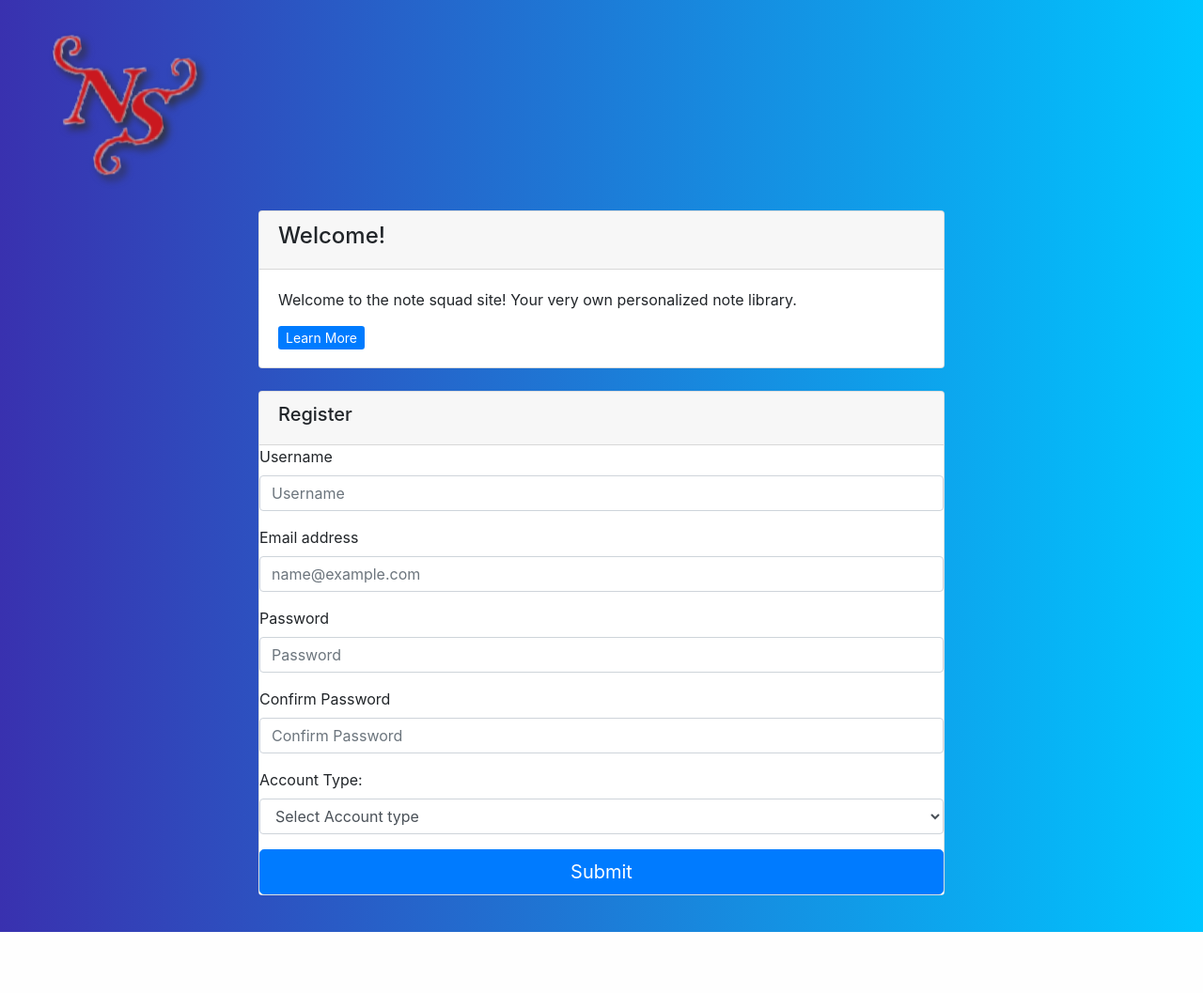
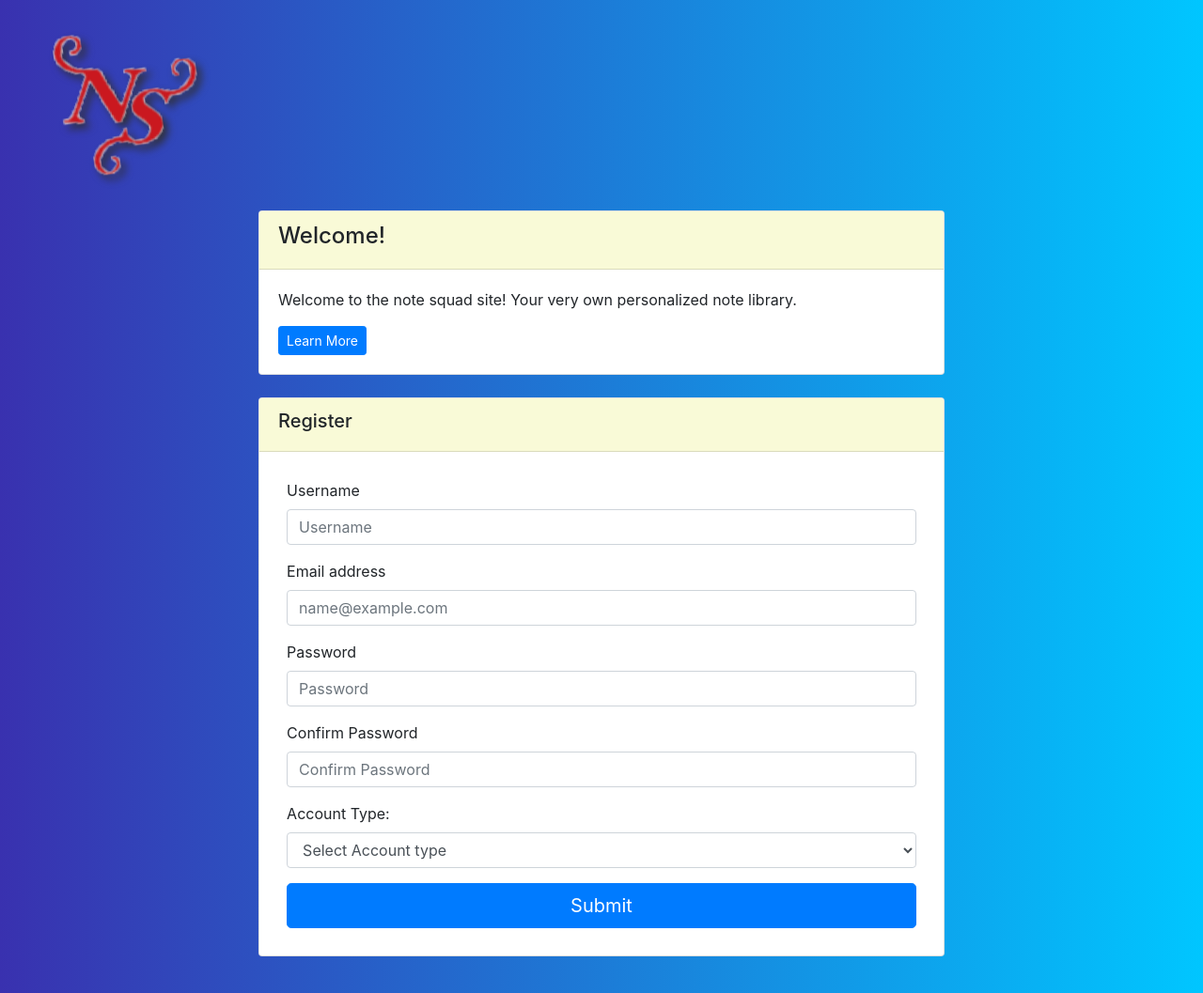
Before and after one commit to Mark-Davis-W/Software_Dev_Methods_class, a web app: file All project code-components/NoteSquad_Website/views/registration.html in a window 1280 px wide. Shown: the part 56-1113 px from the top of the page at 94% size. Before the commit the page ends 1048 px from the top, so only its background shows below. Run offline with its HTML, style and script files only (its server is not run), Linux system fonts and the light colour scheme; some libraries are stand-ins or nearby versions.

Commit message:
cleaned registration some?

```diff
--- a/All project code-components/NoteSquad_Website/views/registration.html
+++ b/All project code-components/NoteSquad_Website/views/registration.html
@@ -32,13 +32,13 @@
         <div class="container register-form">
             <div class ="row justify-content-center">
                 <div class="col-md-8">
-                    <div class="card" style=background-color:rgb(249, 250, 215);>
-                        <div class="card-header">
+                    <div class="card";>
+                        <div class="card-header" style="background-color:rgb(249,250,215)">
                             <h4>Welcome!</h4>
                         </div>
                         <div class="card-body">
                             <p>Welcome to the note squad site! Your very own personalized note library.</p>
-                            <a href="#" class="btn-sm btn-primary">Learn More</a>
+                            <a href="#" type="button" class="btn btn-sm btn-primary">Learn More</a>
                         </div>
                     </div>
                 </div>
@@ -46,11 +46,11 @@
             <br>
             <div class = "row justify-content-center">
                 <div class="col-md-8">
-                    <div class="card" style=background-color:rgb(249, 250, 215);>
-                        <div class="card-header">
+                    <div class="card" ;>
+                        <div class="card-header" style="background-color:rgb(249,250,215)">
                             <h5>Register</h5>
                         </div>
-                        <div calss="card-body" style ="background-color: white;">
+                        <div calss="card-body" style ="background-color: white; margin: 4%;">
                             <form>
                                 <div class="form-group">
                                     <label for="exampleInputEmail1">Username</label>
```
